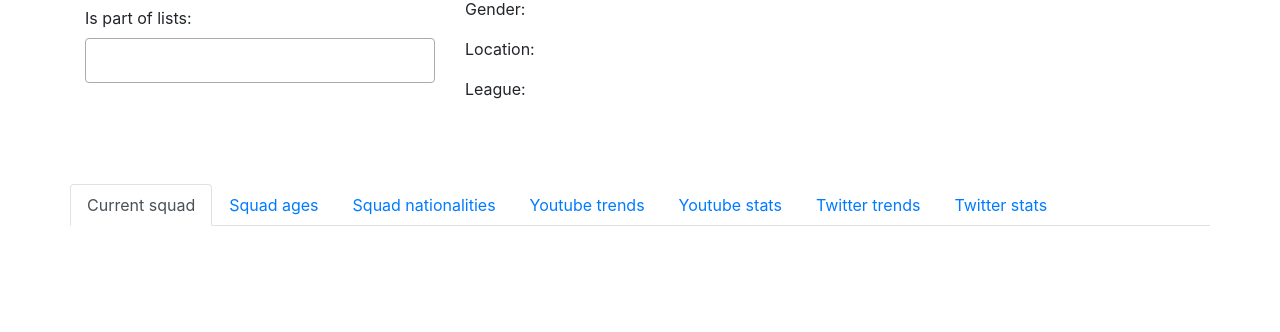
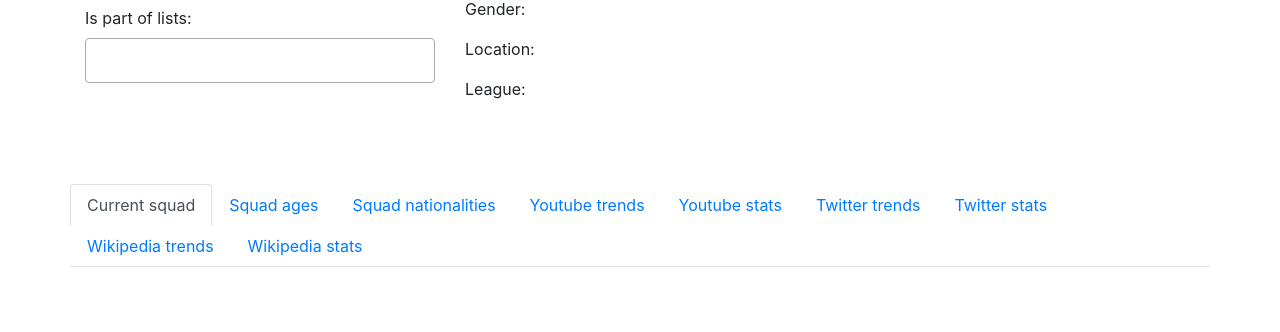
Before and after one commit to mikekeda/athletes, a Django app: template templates/team.html in a window 1280 px wide. Shown: the part 200-532 px from the top of the page. Run offline with Django 3.2, Linux system fonts and the light colour scheme; the template is opened without the code that fills it, so the values that code supplies are empty; parts of the project's set-up code (start-up, migrations or seed data) failed here and were passed over; some libraries are stand-ins or nearby versions.

Commit message:
Added Wikipedia trends and stats charts to team and league pages.

```diff
--- a/core/tasks.py
+++ b/core/tasks.py
@@ -100,7 +100,6 @@
         "#Current_playing_lists",
         "#Team_Roster",
     )
-    title = None
     table = None
 
     for html_id in html_ids:
--- a/templates/team.html
+++ b/templates/team.html
@@ -76,6 +76,12 @@
                 <li class="nav-item">
                     <a class="nav-link" id="twitter-stats-tab" data-toggle="tab" href="#twitter-stats" role="tab" aria-controls="twitter stats" aria-selected="false">{% trans "Twitter stats" %}</a>
                 </li>
+                <li class="nav-item">
+                    <a class="nav-link" id="wiki-trends-tab" data-toggle="tab" href="#wiki-trends" role="tab" aria-controls="wiki trends" aria-selected="true">{% trans "Wikipedia trends" %}</a>
+                </li>
+                <li class="nav-item">
+                    <a class="nav-link" id="wiki-stats-tab" data-toggle="tab" href="#wiki-stats" role="tab" aria-controls="wiki stats" aria-selected="false">{% trans "Wikipedia stats" %}</a>
+                </li>
             </ul>
             <div class="tab-content col-sm-12" id="charts-content">
                 <div class="tab-pane fade show active" id="current-squad" role="tabpanel" aria-labelledby="current-squad-tab">
@@ -103,6 +109,12 @@
                 <div class="tab-pane fade" id="twitter-stats" role="tabpanel" aria-labelledby="twitter-stats-tab">
                     <canvas id="twitter-stats-canv" width="400" height="200"></canvas>
                 </div>
+                <div class="tab-pane fade" id="wiki-trends" role="tabpanel" aria-labelledby="wiki-trends-tab">
+                    <canvas id="wiki-trends-canv" width="400" height="200"></canvas>
+                </div>
+                <div class="tab-pane fade" id="wiki-stats" role="tabpanel" aria-labelledby="wiki-stats-tab">
+                    <canvas id="wiki-stats-canv" width="400" height="200"></canvas>
+                </div>
             </div>
         </div>
     </div>
@@ -127,5 +139,6 @@
     </script>
     {% include "_youtube_charts.html" with obj=team %}
     {% include "_twitter_charts.html" with obj=team %}
+    {% include "_wiki_charts.html" with obj=team %}
     {% include "_follow.html" %}
 {% endblock %}
```
Also changed, not shown: templates/league.html (+13 -0 lines).
